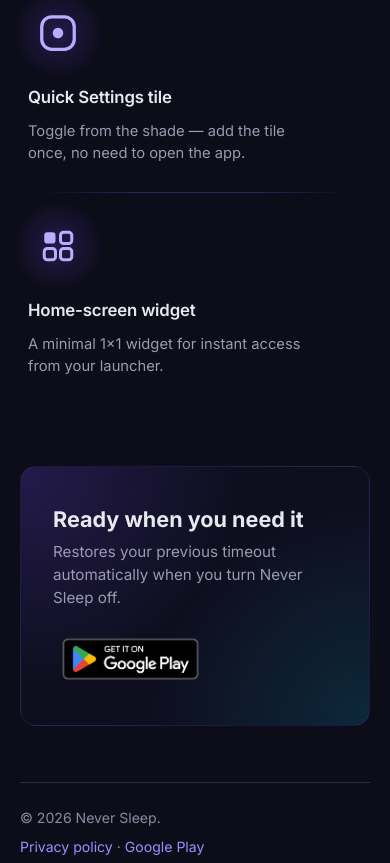
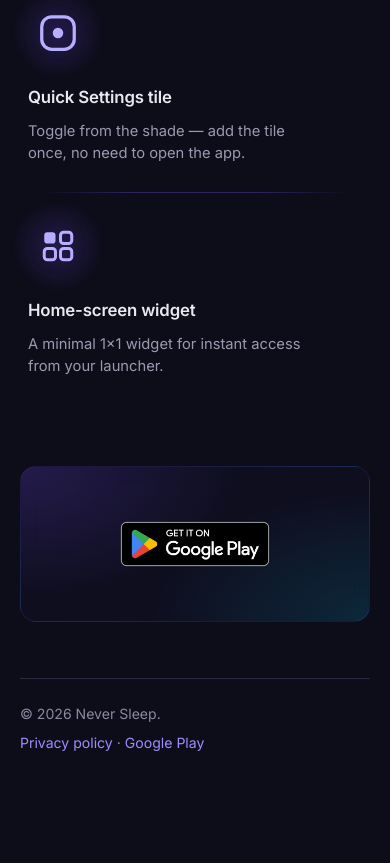
Before and after one commit to Lizzergas/never-sleep, an Astro site in the folder web/apps/landing/: page / in a window 390 px wide. Shown: the part 1134-1997 px from the top of the page. After the commit the page ends 1927 px from the top, so only its background shows below. Built offline with nearby package versions, Linux system fonts and the light colour scheme; Astro itself is replaced by a stand-in of ours.

Commit message:
feat(landing): simplify toggle caption and make the download CTA a big Play badge
- Hero preview caption: "Tap to toggle · Tile · Widget" → "Tap to toggle".
- Replace the "Ready when you need it" CTA copy with a single, larger official
  Google Play badge (new `large` variant on GooglePlayBadge, 88px / 66px mobile),
  centred in the band. Keeps Google's badge rules: unaltered art, and clear
  space ≥ ¼ the badge height preserved by the band padding.

Co-Authored-By: Claude Opus 4.8 (1M context) <noreply@anthropic.com>

```diff
--- a/web/apps/landing/src/components/AppToggleMock.astro
+++ b/web/apps/landing/src/components/AppToggleMock.astro
@@ -17,6 +17,6 @@ const { "aria-label": ariaLabel = "App preview" } = Astro.props;
     <div class="toggle-stage">
         <p class="toggle-stage__title">never sleep</p>
         <AppToggle client:visible />
-        <p class="toggle-stage__caption">Tap to toggle · Tile · Widget</p>
+        <p class="toggle-stage__caption">Tap to toggle</p>
     </div>
 </div>
--- a/web/apps/landing/src/components/ui/GooglePlayBadge.astro
+++ b/web/apps/landing/src/components/ui/GooglePlayBadge.astro
@@ -1,9 +1,14 @@
 ---
+interface Props {
+    large?: boolean;
+}
+
+const { large = false } = Astro.props;
 const PLAY_STORE_URL = "https://play.google.com/store/apps/details?id=com.lizz.neversleep";
 ---
 
 <a
-    class="play-badge"
+    class:list={["play-badge", large && "play-badge--large"]}
     href={PLAY_STORE_URL}
     target="_blank"
     rel="noopener noreferrer"
--- a/web/apps/landing/src/pages/index.astro
+++ b/web/apps/landing/src/pages/index.astro
@@ -122,11 +122,7 @@ const description =
         </div>
     </section>
 
-    <section class="cta-band" aria-label="Download">
-        <div>
-            <h2>Ready when you need it</h2>
-            <p>Restores your previous timeout automatically when you turn Never Sleep off.</p>
-        </div>
-        <GooglePlayBadge />
+    <section class="cta-band cta-band--download" aria-label="Download">
+        <GooglePlayBadge large />
     </section>
 </SiteLayout>
--- a/web/apps/landing/src/styles/site.css
+++ b/web/apps/landing/src/styles/site.css
@@ -302,6 +302,18 @@ h1 {
     width: auto;
 }
 
+/* Larger badge for the download CTA. Never recolour/crop (Google brand guidelines);
+   the CTA padding preserves the required clear space (≥ ¼ of the badge height). */
+.play-badge--large img {
+    height: 88px;
+}
+
+@media (max-width: 560px) {
+    .play-badge--large img {
+        height: 66px;
+    }
+}
+
 .doc-actions {
     margin-top: 24px;
     margin-bottom: 8px;
@@ -598,15 +610,11 @@ h1 {
     }
 }
 
-.cta-band h2 {
-    margin: 0 0 6px;
-    font-size: 1.35rem;
-}
-
-.cta-band p {
-    margin: 0;
-    color: var(--ns-text-muted);
-    font-size: 0.95rem;
+/* Download CTA — a single, prominent Google Play badge, centred with generous padding
+   (clear space) around the enlarged badge. */
+.cta-band--download {
+    justify-content: center;
+    padding: 44px 32px;
 }
 
 /* Doc pages */
```
